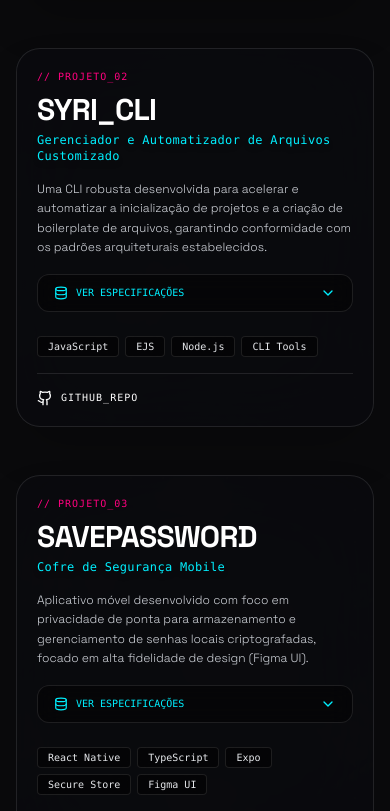
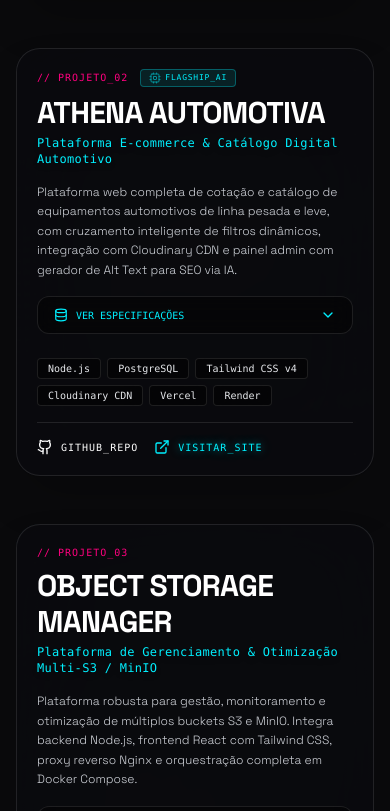
Before and after one commit to Intern-Yago/intern-yago.github.io, a React (Vite) app: page / in a window 390 px wide. Shown: the part 3273-4084 px from the top of the page. Built offline with nearby package versions, Linux system fonts and the light colour scheme.

Commit message:
update projects in portfolio

```diff
--- a/src/components/Projects.tsx
+++ b/src/components/Projects.tsx
@@ -14,6 +14,7 @@
   tech: string[];
   features: string[];
   github: string;
+  liveUrl?: string;
   isFlagship?: boolean;
   isGitHubCTA?: boolean;
   bgImage: string;
@@ -70,6 +71,55 @@
     },
     {
       id: "02",
+      title: "ATHENA AUTOMOTIVA",
+      subtitle: "Plataforma E-commerce & Catálogo Digital Automotivo",
+      description: "Plataforma web completa de cotação e catálogo de equipamentos automotivos de linha pesada e leve, com cruzamento inteligente de filtros dinâmicos, integração com Cloudinary CDN e painel admin com gerador de Alt Text para SEO via IA.",
+      tech: ["Node.js", "PostgreSQL", "Tailwind CSS v4", "Cloudinary CDN", "Vercel", "Render"],
+      features: [
+        "Filtros dinâmicos estilo e-commerce com bloqueio inteligente de combinações",
+        "Painel administrativo completo para controle de rascunhos e reordenação comercial",
+        "Gerador de descrições acessíveis Alt Text para SEO acionado por IA",
+        "Cotação automática preenchida via WhatsApp em tempo real"
+      ],
+      github: "https://github.com/Intern-Yago/athena",
+      liveUrl: "https://www.athenaconsultoria.com.br",
+      isFlagship: true,
+      bgImage: "/caboclo-bg.png",
+      tintClass: "bg-cyber-magenta"
+    },
+    {
+      id: "03",
+      title: "OBJECT STORAGE MANAGER",
+      subtitle: "Plataforma de Gerenciamento & Otimização Multi-S3 / MinIO",
+      description: "Plataforma robusta para gestão, monitoramento e otimização de múltiplos buckets S3 e MinIO. Integra backend Node.js, frontend React com Tailwind CSS, proxy reverso Nginx e orquestração completa em Docker Compose.",
+      tech: ["Docker Compose", "Nginx", "MinIO / S3", "Node.js", "React"],
+      features: [
+        "Gerenciamento e sincronização multi-bucket S3 e MinIO local/cloud",
+        "Otimização automatizada de assets e arquivos de armazenamento",
+        "Arquitetura conteinerizada prontas para implantação rápida em Docker",
+        "Scripts de setup automatizado e ambiente Nginx customizado"
+      ],
+      github: "https://github.com/Intern-Yago/object-storage-manager",
+      bgImage: "/syri-bg.png",
+      tintClass: "bg-cyber-yellow"
+    },
+    {
+      id: "04",
+      title: "SAVEPASSWORD",
+      subtitle: "Cofre de Segurança Mobile",
+      description: "Aplicativo móvel desenvolvido com foco em privacidade de ponta para armazenamento e gerenciamento de senhas locais criptografadas, focado em alta fidelidade de design (Figma UI).",
+      tech: ["React Native", "TypeScript", "Expo", "Secure Store", "Figma UI"],
+      features: [
+        "Criptografia local robusta e armazenamento seguro em chave nativa",
+        "Interface inspirada em designs modernos e responsivos do Figma",
+        "Arquitetura focada em performance e consumo mínimo de bateria"
+      ],
+      github: "https://github.com/Intern-Yago/SAVEPASSWORD-REACTNATIVE",
+      bgImage: "/savepass-bg.png",
+      tintClass: "bg-cyber-yellow"
+    },
+    {
+      id: "05",
       title: "SYRI_CLI",
       subtitle: "Gerenciador e Automatizador de Arquivos Customizado",
       description: "Uma CLI robusta desenvolvida para acelerar e automatizar a inicialização de projetos e a criação de boilerplate de arquivos, garantindo conformidade com os padrões arquiteturais estabelecidos.",
@@ -84,22 +134,7 @@
       tintClass: "bg-cyber-magenta"
     },
     {
-      id: "03",
-      title: "SAVEPASSWORD",
-      subtitle: "Cofre de Segurança Mobile",
-      description: "Aplicativo móvel desenvolvido com foco em privacidade de ponta para armazenamento e gerenciamento de senhas locais criptografadas, focado em alta fidelidade de design (Figma UI).",
-      tech: ["React Native", "TypeScript", "Expo", "Secure Store", "Figma UI"],
-      features: [
-        "Criptografia local robusta e armazenamento seguro em chave nativa",
-        "Interface inspirada em designs modernos e responsivos do Figma",
-        "Arquitetura focada em performance e consumo mínimo de bateria"
-      ],
-      github: "https://github.com/Intern-Yago/SAVEPASSWORD-REACTNATIVE",
-      bgImage: "/savepass-bg.png",
-      tintClass: "bg-cyber-yellow"
-    },
-    {
-      id: "04",
+      id: "06",
       title: "WHITE FEATHER ADMIN",
       subtitle: "Gerenciador e Painel de Triagem Administrativa",
       description: "Sistema web customizado para agendamentos e triagem, permitindo o gerenciamento e monitoramento ativo de fluxos administrativos internos com alta responsividade.",
@@ -289,7 +324,7 @@
                   </div>
 
                   {/* Links */}
-                  <div className="flex items-center space-x-6 pt-4 border-t border-white/10">
+                  <div className="flex flex-wrap items-center gap-4 sm:gap-6 pt-4 border-t border-white/10">
                     <a
                       href={project.github}
                       target="_blank"
@@ -299,7 +334,18 @@
                       <Github className="w-4 h-4 group-hover/link:scale-110 transition-transform duration-300" />
                       <span>GITHUB_REPO</span>
                     </a>
-                    {project.isFlagship && (
+                    {project.liveUrl && (
+                      <a
+                        href={project.liveUrl}
+                        target="_blank"
+                        rel="noopener noreferrer"
+                        className="flex items-center space-x-2 text-cyber-cyan glow-text-cyan hover:text-white font-mono text-[10px] md:text-xs tracking-widest transition-colors duration-300 group/link"
+                      >
+                        <ExternalLink className="w-4 h-4 group-hover/link:scale-110 transition-transform duration-300" />
+                        <span>VISITAR_SITE</span>
+                      </a>
+                    )}
+                    {project.isFlagship && !project.liveUrl && (
                       <a
                         href="#contact"
                         className="flex items-center space-x-2 text-cyber-cyan glow-text-cyan font-mono text-[10px] md:text-xs tracking-widest animate-pulse"
```
